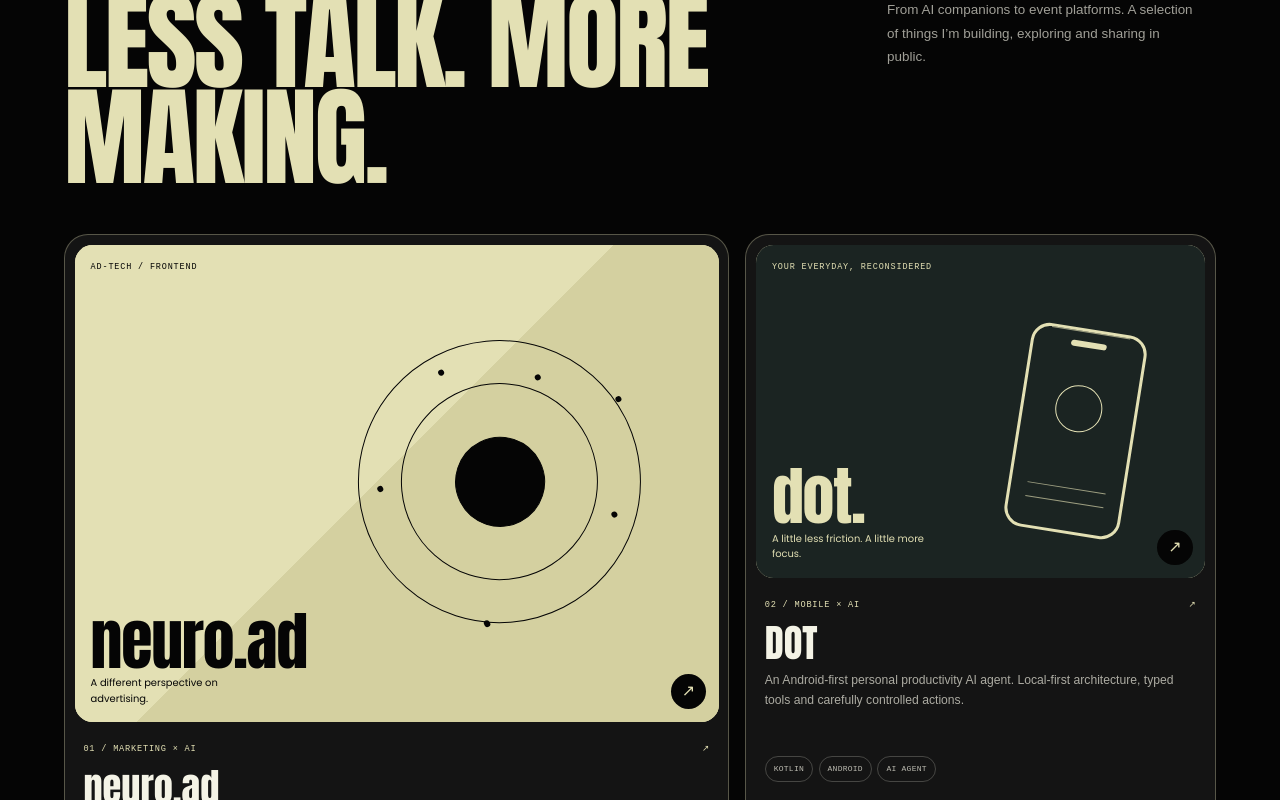
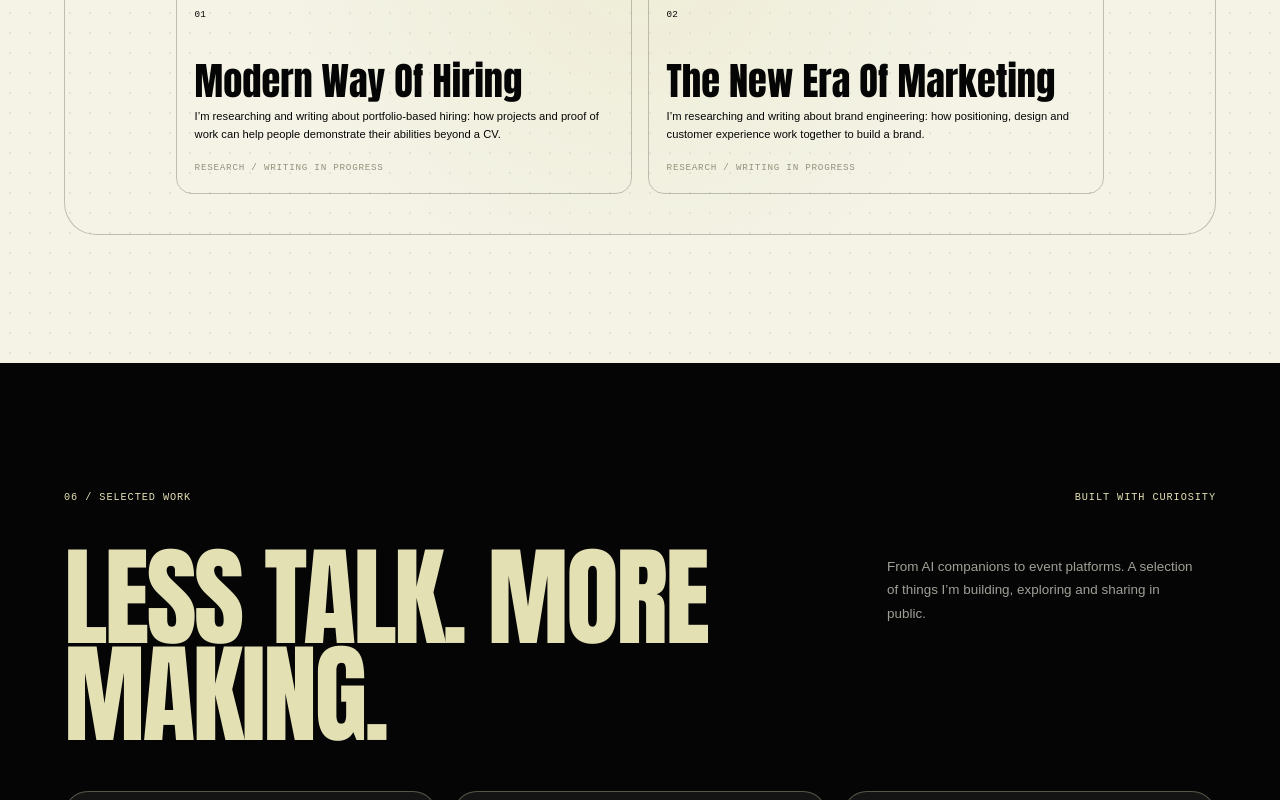
Before and after one commit to Silly-Goose-duh/tomson-j-finosh-portfolio, a React (Vite) app: page / in a window 1280 px wide. Shown: the part 6436-7236 px from the top of the page. Built offline with nearby package versions, Linux system fonts and the light colour scheme.

Commit message:
Restore project card grid and static event archive

```diff
--- a/src/components/ProjectCard.tsx
+++ b/src/components/ProjectCard.tsx
@@ -1,11 +1,11 @@
 import type { PortfolioProject } from '../content/types';
 import { ProjectArtwork } from './ProjectArtwork';
 
-type Props = { data: PortfolioProject; linkLabel: string; externalLinkLabel: string; index: number; staticCard?: boolean };
+type Props = { data: PortfolioProject; linkLabel: string; externalLinkLabel: string; index: number };
 
-export function ProjectCard({ data, linkLabel, externalLinkLabel, index, staticCard = false }: Props) {
+export function ProjectCard({ data, linkLabel, externalLinkLabel, index }: Props) {
   return (
-    <article className={`project-card project-card--${data.visual}${staticCard ? ' project-card--static' : ''}`} {...(staticCard ? {} : { 'data-reveal': true })}>
+    <article className={`project-card project-card--${data.visual}`} data-reveal>
       <a className="project-card__link" data-cursor href={data.href} target="_blank" rel="noreferrer" aria-label={`${linkLabel}: ${data.title}. ${externalLinkLabel}`}>
         <div className="project-card__art"><ProjectArtwork data={data} index={index} /><span className="project-card__arrow" aria-hidden="true">↗</span></div>
         <div className="project-card__body">
--- a/src/sections/WorkSections.tsx
+++ b/src/sections/WorkSections.tsx
@@ -1,4 +1,3 @@
-import type { CSSProperties } from 'react';
 import type { PortfolioContent, PlaceholderProject } from '../content/types';
 import { PlaceholderArt } from '../components/PlaceholderArt';
 import { ProjectCard } from '../components/ProjectCard';
@@ -24,8 +23,8 @@ export function Campaigns({ data }: { data: CampaignData }) {
         <div className="section-kicker section-kicker--ink" data-reveal><span>{data.index}</span><span>{data.statusLabel}</span></div>
         <div className="campaigns__heading" data-reveal><h2 className="display-heading" id="campaign-heading">{data.heading}</h2><p>{data.intro}</p></div>
         <div className="event-archive" aria-labelledby="event-archive-heading">
-          <div className="event-archive__intro"><p className="eyebrow">THE EVENT ARCHIVE</p><h3 id="event-archive-heading">EVENTS I’VE HELPED BRING TO LIFE.</h3><p>Each moving panel names the event, its date and the format.</p></div>
-          <div className="event-groups">{data.eventGroups.map((group) => <div className="event-group" key={group.title}><p className="eyebrow">{group.eyebrow}</p><h4>{group.title}</h4><div className="event-orbit">{[...group.items, ...group.items].map((item, index) => <article className="event-orb" key={`${group.title}-${item.name}-${index}`} aria-hidden={index >= group.items.length} style={{ '--orb-index': index % group.items.length } as CSSProperties}><span>{item.date}</span><strong>{item.name}</strong><small>{item.description}</small></article>)}</div></div>)}</div>
+          <div className="event-archive__intro"><p className="eyebrow">THE EVENT ARCHIVE</p><h3 id="event-archive-heading">EVENTS I’VE HELPED BRING TO LIFE.</h3><p>Each block names the event, its date and the format.</p></div>
+          <div className="event-groups">{data.eventGroups.map((group) => <div className="event-group" key={group.title}><p className="eyebrow">{group.eyebrow}</p><h4>{group.title}</h4><div className="event-gallery">{group.items.map((item, index) => <article className="event-orb" key={`${group.title}-${item.name}-${index}`}><span>{item.date}</span><strong>{item.name}</strong><small>{item.description}</small></article>)}</div></div>)}</div>
         </div>
         <div className="research-archive" aria-labelledby="research-archive-heading"><div><p className="eyebrow">RESEARCH IN PROGRESS</p><h3 id="research-archive-heading">WHAT I’M CURRENTLY RESEARCHING.</h3><p className="research-archive__lead">Two ongoing writing and research directions about work, identity and how brands earn attention.</p></div><div className="research-archive__list">{data.research.map((item, index) => <article key={item.title}><span>0{index + 1}</span><h4>{item.title}</h4><p>{item.description}</p><span className="research-archive__status">RESEARCH / WRITING IN PROGRESS</span></article>)}</div></div>
       </div>
@@ -39,7 +38,7 @@ export function SelectedWork({ data, externalLinkLabel }: { data: WorkData; exte
       <div className="section-wrap">
         <div className="section-kicker reveal" data-reveal><span>{data.index}</span><span>{data.statusLabel}</span></div>
         <div className="work__heading" data-reveal><h2 className="display-heading" id="work-heading">{data.heading}</h2><p>{data.intro}</p></div>
-         <div className="work-grid">{data.projects.map((project, index) => <ProjectCard key={project.id} data={project} linkLabel={project.linkLabel ?? data.linkLabel} externalLinkLabel={externalLinkLabel} index={index} staticCard />)}</div>
+         <div className="work-grid">{data.projects.map((project, index) => <ProjectCard key={project.id} data={project} linkLabel={project.linkLabel ?? data.linkLabel} externalLinkLabel={externalLinkLabel} index={index} />)}</div>
         <p className="work__note">{data.sectionNote}</p>
       </div>
     </section>
--- a/src/styles/sections.css
+++ b/src/styles/sections.css
@@ -159,11 +159,9 @@
 .event-group .eyebrow { margin-bottom: .5rem; }
 .event-group h4 { margin: 0 0 .8rem; font-family: var(--body); font-size: 1rem; font-weight: 600; }
 .event-group { min-width: 0; overflow: hidden; }
-.event-orbit { display: flex; gap: .8rem; width: max-content; padding: 1rem 0 1.5rem; animation: event-drift 34s linear infinite; }
-.event-orbit:hover { animation-play-state: paused; }
-@keyframes event-drift { to { transform: translateX(-50%); } }
-.event-orb { position: relative; display: flex; flex: 0 0 11rem; flex-direction: column; justify-content: center; min-height: 8rem; padding: 1rem; overflow: hidden; border: 1px solid rgba(5,5,5,.42); border-radius: .8rem; background: var(--ink); color: var(--paper); text-align: left; transition: transform .3s cubic-bezier(.22,1,.36,1), background .3s ease, color .3s ease; }
-.event-orb:hover { transform: translateY(-8px) rotate(-2deg); background: var(--cream); color: var(--ink); }
+.event-gallery { display: grid; grid-template-columns: repeat(3, minmax(0,1fr)); gap: .75rem; padding: 1rem 0 1.5rem; }
+.event-orb { position: relative; display: flex; min-width: 0; min-height: 8rem; flex-direction: column; justify-content: center; padding: 1rem; overflow: hidden; border: 1px solid rgba(5,5,5,.42); border-radius: .8rem; background: var(--ink); color: var(--paper); text-align: left; }
+.event-orb:hover { border-color: rgba(5,5,5,.72); }
 .event-orb span { font-family: 'Courier New', monospace; font-size: .48rem; letter-spacing: .04em; }.event-orb strong { margin: .45rem 0 .25rem; font-family: var(--display); font-size: clamp(1.1rem, 1.8vw, 1.5rem); font-weight: 400; line-height: .92; }.event-orb small { font-size: .54rem; line-height: 1.25; }
 .event-group ul { display: grid; gap: .35rem; margin: 0; padding: 0; list-style: none; }
 .event-group li { display: grid; grid-template-columns: 6.5rem minmax(0,1fr); gap: .9rem; padding: .6rem 0; border-top: 1px solid rgba(5,5,5,.15); }
@@ -207,15 +205,9 @@
 .work__heading { align-items: start; }
 .work__heading h2, .social__heading h2 { max-width: 12ch; color: var(--cream); font-size: clamp(4rem, 8.5vw, 8.4rem); }
 .work__heading p, .social__heading p { max-width: 41ch; margin: .35rem 0 0; color: rgba(244,243,230,.65); font-size: .84rem; line-height: 1.75; }
-.work-grid { display: grid; grid-template-columns: repeat(12, minmax(0,1fr)); gap: 1rem; align-items: stretch; }
-.work-grid .project-card { grid-column: span 5; min-height: 100%; }
-.work-grid .project-card:nth-child(1), .work-grid .project-card:nth-child(4), .work-grid .project-card:nth-child(6), .work-grid .project-card:nth-child(8) { grid-column: span 7; }
-.work-grid .project-card:nth-child(2), .work-grid .project-card:nth-child(3), .work-grid .project-card:nth-child(5), .work-grid .project-card:nth-child(7) { grid-column: span 5; }
+.work-grid { display: grid; grid-template-columns: repeat(3, minmax(0,1fr)); gap: 1rem; }
 .project-card { min-width: 0; overflow: hidden; border: 1px solid rgba(227,224,180,.32); border-radius: var(--r-soft); background: var(--ink-2); color: var(--paper); transition: transform .35s cubic-bezier(.22,1,.36,1), border-color .35s ease; }
 .project-card:hover { transform: translateY(-6px); border-color: var(--cream); }
-.project-card--static { transition: border-color .25s ease; }
-.project-card--static:hover { transform: none; }
-.project-card--static:hover .project-card__arrow { transform: none; }
 .project-card__link { display: block; height: 100%; }
 .project-card__art { position: relative; height: auto; min-height: 13rem; aspect-ratio: 1.35; margin: .6rem; overflow: hidden; border-radius: 1.1rem; background: var(--cream); }
 .project-card__arrow { position: absolute; right: .8rem; bottom: .8rem; z-index: 2; display: grid; place-items: center; width: 2.2rem; height: 2.2rem; border-radius: 50%; background: var(--ink); color: var(--cream); font-size: 1rem; transition: transform .2s ease; }
@@ -323,8 +315,6 @@
   .skills__circle { min-width: 15rem; width: min(38vw, 25rem); }
   .skills__circle-big { font-size: clamp(11rem, 21vw, 18rem); }
   .project-card__body { padding-inline: .9rem; }
-  .work-grid { grid-template-columns: repeat(2, minmax(0,1fr)); }
-  .work-grid .project-card, .work-grid .project-card:nth-child(n) { grid-column: span 1; }
 }
 @media (max-width: 767px) {
   :root { --space-x: 1.2rem; --space-y: 5rem; --r-card: 1.8rem; }
@@ -383,7 +373,7 @@
   .campaigns__heading p, .landing__heading p, .work__heading p, .social__heading p { font-size: .8rem; }
   .campaign-grid { grid-template-columns: 1fr; gap: .85rem; }
   .event-archive, .research-archive { grid-template-columns: 1fr; gap: 1.6rem; margin-top: 3rem; }
-  .event-orbit { animation-duration: 28s; }.event-orb { flex-basis: 10rem; min-height: 7.5rem; }
+  .event-gallery { grid-template-columns: repeat(2, minmax(0,1fr)); }.event-orb { min-height: 7.5rem; }
   .research-archive__list { grid-template-columns: 1fr; }
   .hobby-skill-grid { grid-template-columns: repeat(2, minmax(0,1fr)); }.hobby-skill-card { min-height: 17rem; }.hobby-skill-card__shape { width: 5rem; height: 5rem; margin-bottom: 1.6rem; }
   .placeholder-card { border-width: 8px; border-radius: 1.7rem; }
@@ -423,7 +413,7 @@
 }
 
 @media (prefers-reduced-motion: reduce) {
-  .hero__title span, .hero__image::before, .hero__image::after, .tool-marquee__track, .contact-card__marquee span, .event-orbit, .hobby-skill-card__shape { animation: none; }
+  .hero__title span, .hero__image::before, .hero__image::after, .tool-marquee__track, .contact-card__marquee span, .hobby-skill-card__shape { animation: none; }
   .tool-marquee { overflow-x: auto; }
   [data-reveal] { opacity: 1 !important; transform: none !important; }
 }
```
